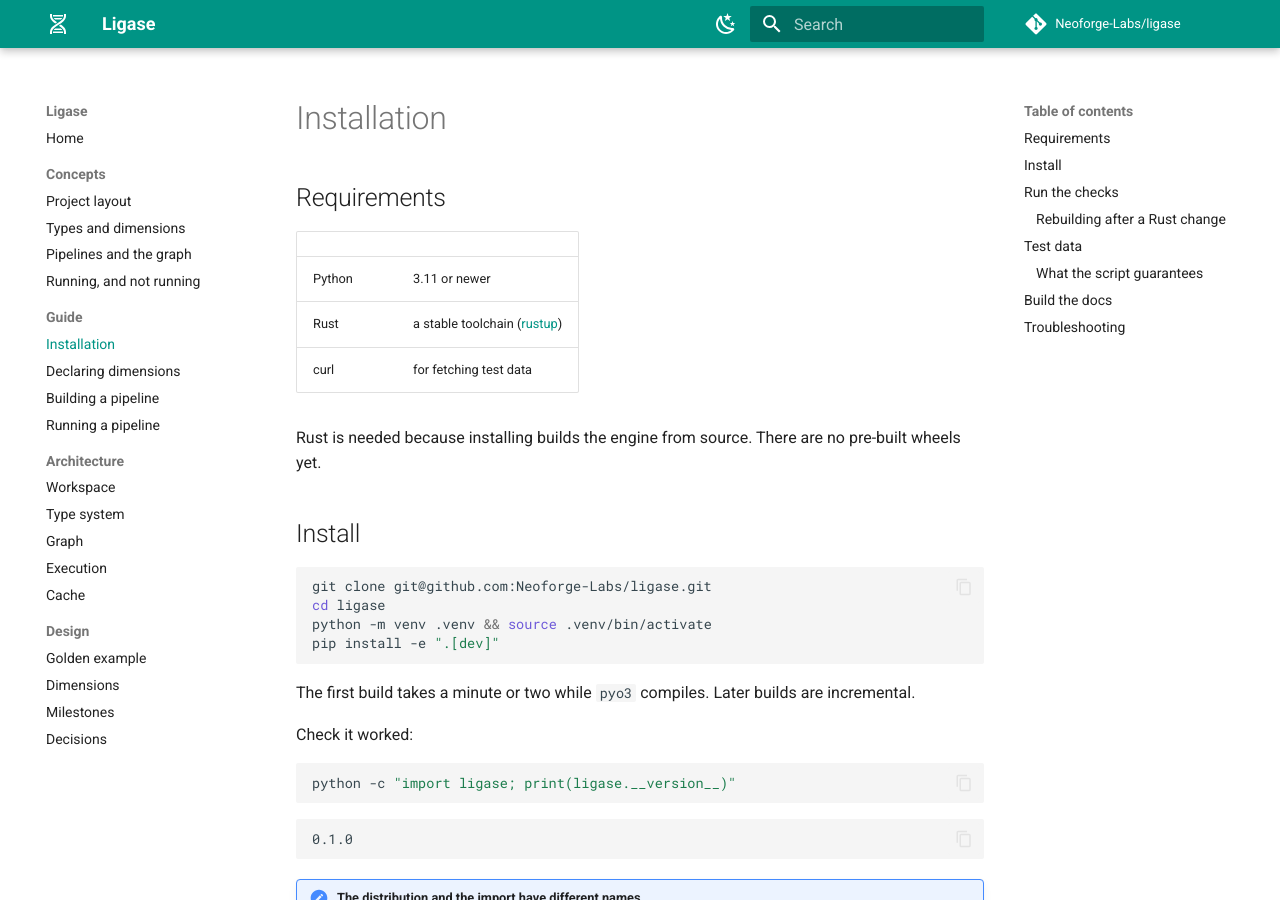
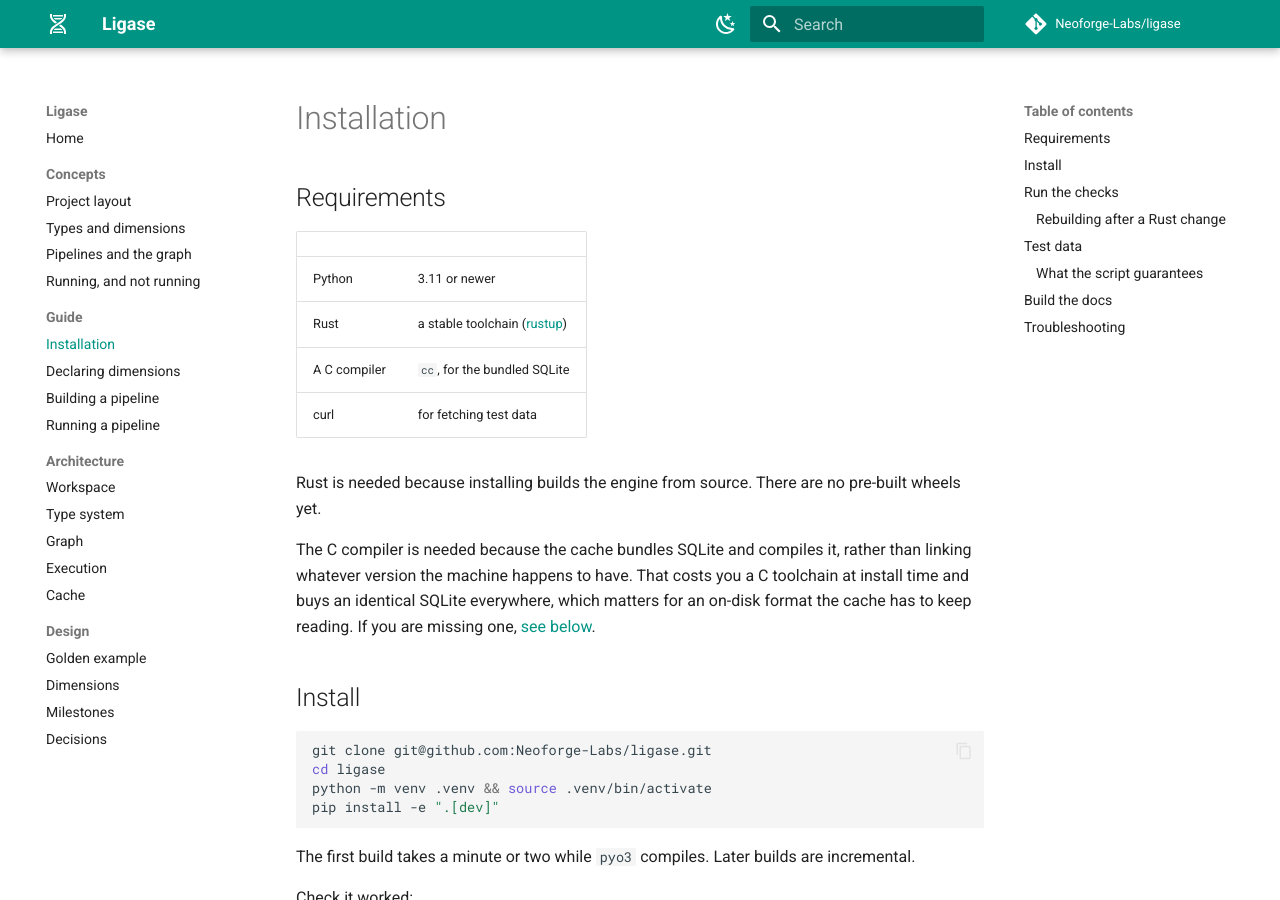
Before and after one commit to Neoforge-Labs/ligase, an MkDocs documentation site: the page built from docs/guide/installation.md, in a window 1280 px wide and 900 px high. Built offline with MkDocs 1.6.1 and Material for MkDocs 9.7.7, drawn with Linux system fonts in a browser that asks for light colours; comment, search, counter and statistics services are not loaded.

Commit message:
docs: require a C compiler for the bundled SQLite
The cache compiles SQLite from bundled source rather than linking whatever
version the machine has, so a C toolchain is now mandatory for every install.

The requirements table still listed only Python, Rust and curl. A C compiler
appeared nowhere but the troubleshooting section, where it was written for M0
and covered a linker that was only incidentally needed by the Rust build.
Anyone following the requirements table would have hit a build failure that
table implied could not happen.

```diff
--- a/docs/guide/installation.md
+++ b/docs/guide/installation.md
@@ -6,10 +6,17 @@
 |---|---|
 | Python | 3.11 or newer |
 | Rust | a stable toolchain ([rustup](https://rustup.rs)) |
+| A C compiler | `cc`, for the bundled SQLite |
 | curl | for fetching test data |
 
 Rust is needed because installing builds the engine from source. There are no
 pre-built wheels yet.
+
+The C compiler is needed because the cache bundles SQLite and compiles it,
+rather than linking whatever version the machine happens to have. That costs
+you a C toolchain at install time and buys an identical SQLite everywhere,
+which matters for an on-disk format the cache has to keep reading. If you are
+missing one, [see below](#troubleshooting).
 
 ## Install
 
```
